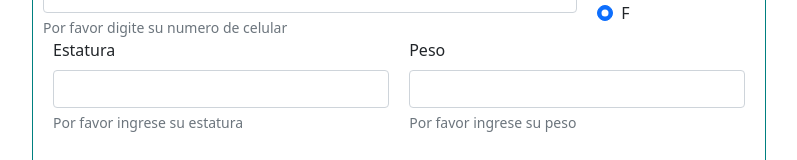
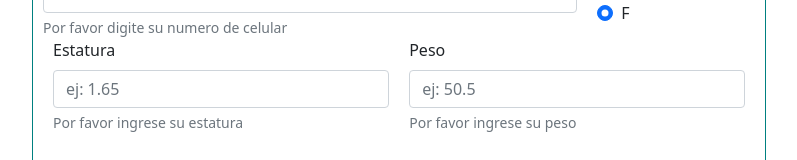
Before and after one commit to TatoRdz/Entregable, a plain HTML site: page Prueba UAB/html/Prueba.html in a window 1280 px wide. Shown: the part 1031-1191 px from the top of the page, without its empty margins (248-1045 px from the left). Drawn offline with nearby package versions, Linux system fonts and the light colour scheme; files whose address does not match are found by name.

Commit message:
Update Prueba.html
nueva actualización

```diff
--- a/Prueba UAB/html/Prueba.html
+++ b/Prueba UAB/html/Prueba.html
@@ -85,12 +85,12 @@
                     <div class="mb-3">
                         <div class="columnas mb-3 col-6">
                             <label for="estatura" class="form-label">Estatura</label>
-                            <input type="number" class="form-control" id="estatura" step="0.1"  aria-describedby="estatura">
+                            <input type="number" class="form-control" id="estatura" step="0.1"  placeholder="ej: 1.65" aria-describedby="estatura">
                             <div id="estatura-descripcion" class="form-text">Por favor ingrese su estatura</div>
                         </div>
                         <div class="columnas mb-3 col-6">
                             <label for="peso" class="form-label">Peso</label>
-                            <input type="number" class="form-control" id="peso" step="0.1" aria-describedby="peso">
+                            <input type="number" class="form-control" id="peso" step="0.1" placeholder="ej: 50.5" aria-describedby="peso">
                             <div id="peso-descripcion" class="form-text">Por favor ingrese su peso</div>
                         </div>
                     </div>
```
